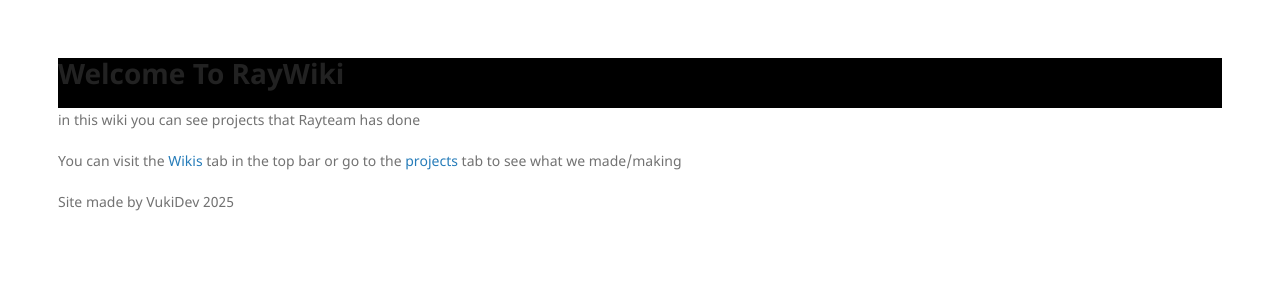
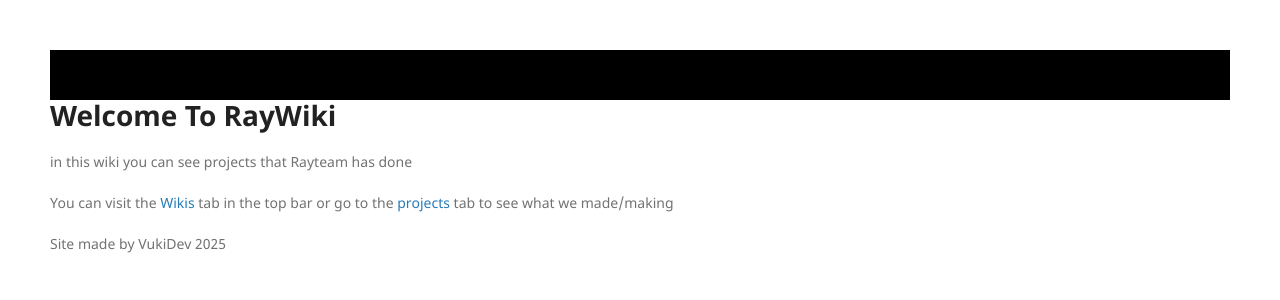
Before and after one commit to RayWiki/RayWiki.github.io, a Jekyll site: the page built from index.md, in a window 1280 px wide. Shown: the top 300 px of the page. Built offline with Jekyll 4.4.1, drawn with Linux system fonts in a browser that asks for light colours.

Commit message:
a "lil" style change

```diff
--- a/_layouts/default.html
+++ b/_layouts/default.html
@@ -13,7 +13,7 @@
     {% include head-custom.html %}
   </head>
   <body>
-    <div class="topbar" style="margin:0; width: 100%;background-color: black;height: 50px;">
+    <div class="topbar"></div>
     <div>
         <main>
             {{ content }}
--- a/_sass/jekyll-theme-minimal.scss
+++ b/_sass/jekyll-theme-minimal.scss
@@ -3,6 +3,7 @@
 
 body {
   background-color: #fff;
+  margin: 0px;
   padding:50px;
   font: 14px/1.5 "Noto Sans", "Helvetica Neue", Helvetica, Arial, sans-serif;
   color:#727272;
@@ -55,9 +56,12 @@ a:hover small {
   color:#777;
 }
 
-.wrapper {
-  width:860px;
-  margin:0 auto;
+.topbar {
+  width: 100%;
+  background-color: black;
+  height: 50px;
+  margin: 0;
+  padding: 0;
 }
 
 blockquote {
```
